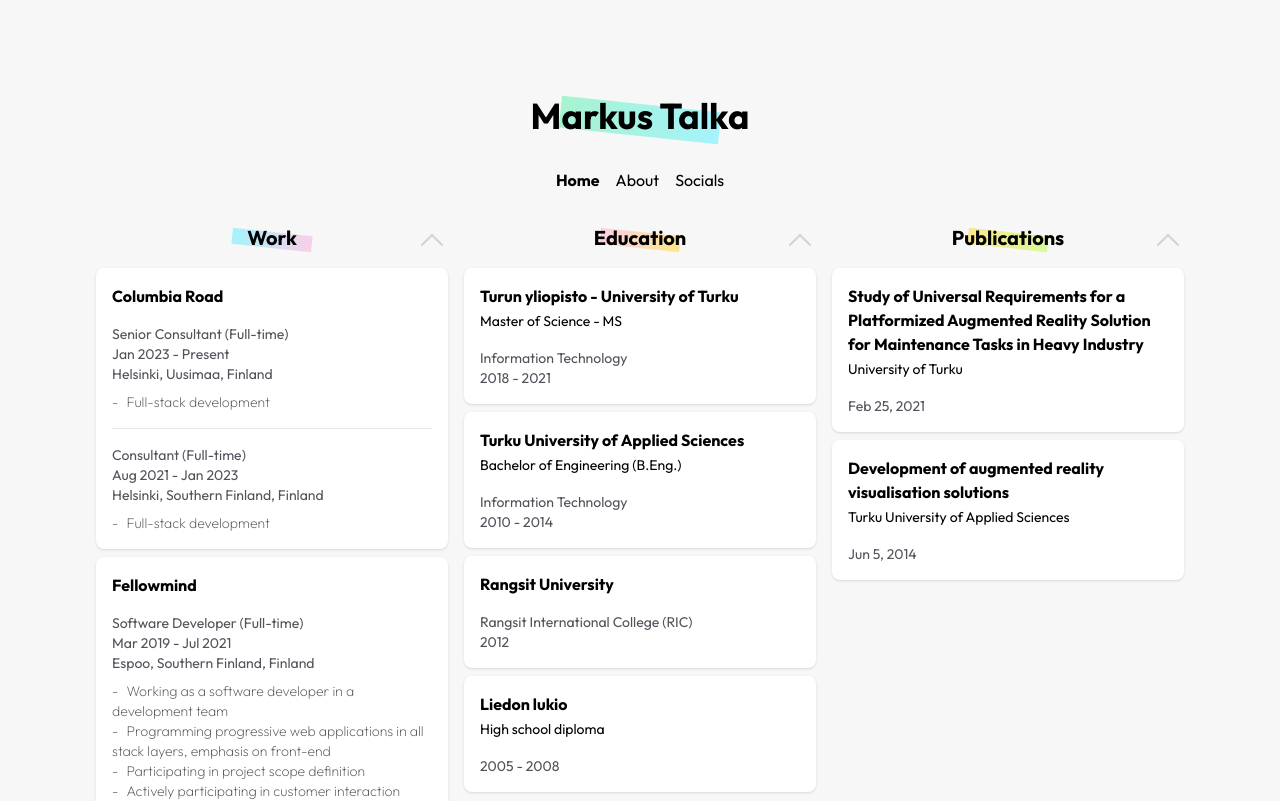
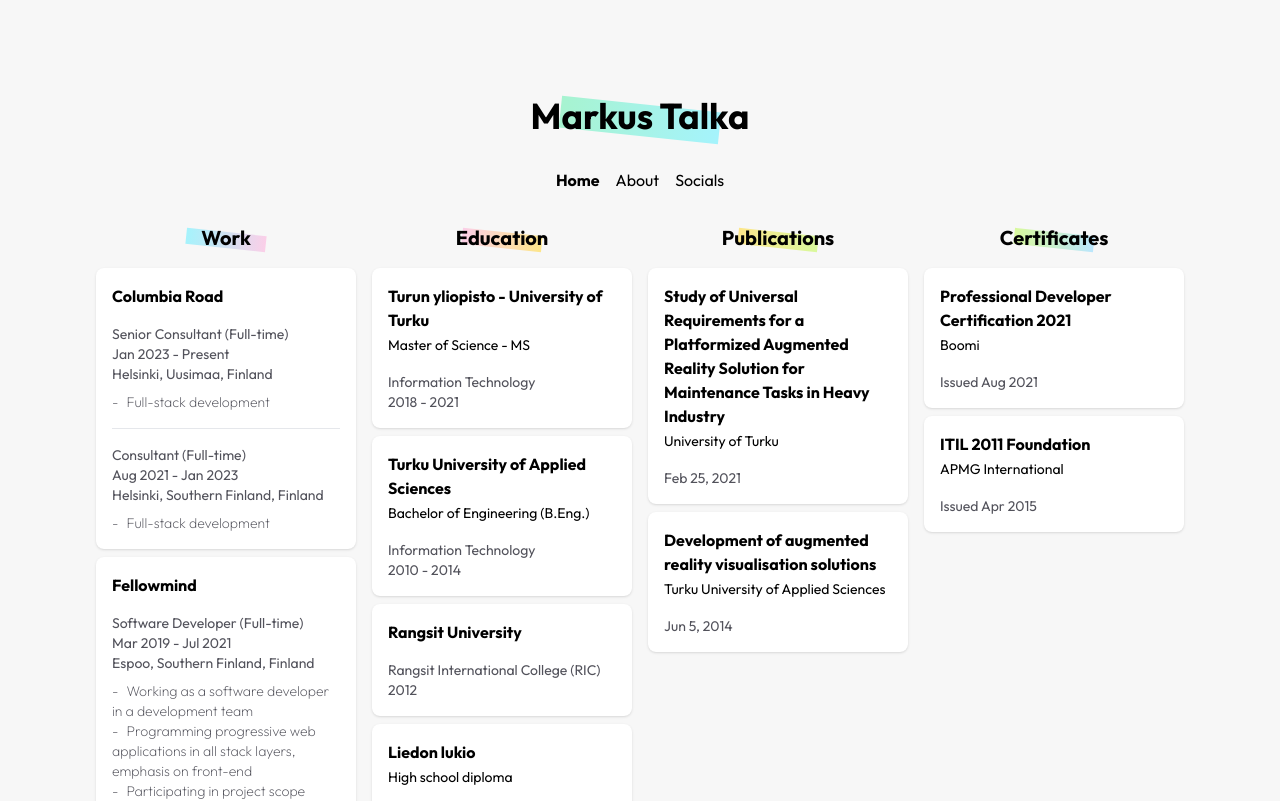
Before and after one commit to mtalka/2024-personal, a Next.js app: page /2024-personal/ in a window 1280 px wide. Shown: the top 801 px of the page. Built offline with nearby package versions, Linux system fonts and the light colour scheme.

Commit message:
Remove dropdown, make cols four wide

```diff
--- a/app/components/section.tsx
+++ b/app/components/section.tsx
@@ -8,46 +8,17 @@
 };
 
 export default function Section({ titleElement, children }: SectionProps) {
-  // Let's make a dropdown for the section, if we click on the header, it will show the children
-  // We will use the useState hook to keep track of the dropdown state
 
-  const [isDropdownOpen, setIsDropdownOpen] = useState(true);
-
-  // We will toggle the dropdown state when the header is clicked
-  const handleDropdownClick = () => {
-    setIsDropdownOpen(!isDropdownOpen);
-  };
 
   return (
     <div className="flex flex-col gap-4 min-w-64">
       <header
-        className="relative w-full flex justify-center cursor-pointer"
-        onClick={handleDropdownClick}
+        className="relative w-full flex justify-center"
       >
         {titleElement}
-        <div
-          className={`absolute text-zinc-300 right-0 h-8 w-8 flex items-center justify-center transform transition-transform duration-300 ${
-            isDropdownOpen ? "rotate-0" : "rotate-180"
-          }`}
-        >
-          <svg
-            data-slot="icon"
-            fill="none"
-            stroke-width="1.5"
-            stroke="currentColor"
-            viewBox="0 0 24 24"
-            xmlns="http://www.w3.org/2000/svg"
-            aria-hidden="true"
-          >
-            <path
-              stroke-linecap="round"
-              stroke-linejoin="round"
-              d="m4.5 15.75 7.5-7.5 7.5 7.5"
-            ></path>
-          </svg>
-        </div>
+
       </header>
-      {isDropdownOpen && <ul className="flex flex-col gap-2">{children}</ul>}
+      <ul className="flex flex-col gap-2">{children}</ul>
     </div>
   );
 }
--- a/app/page.tsx
+++ b/app/page.tsx
@@ -4,7 +4,7 @@
 
 export default function Home() {
   return (
-    <div className="grid sm:grid-cols-2 xl:grid-cols-3 gap-4">
+    <div className="grid sm:grid-cols-2 xl:grid-cols-4 gap-4">
       <Section
         titleElement={
           <>
```
